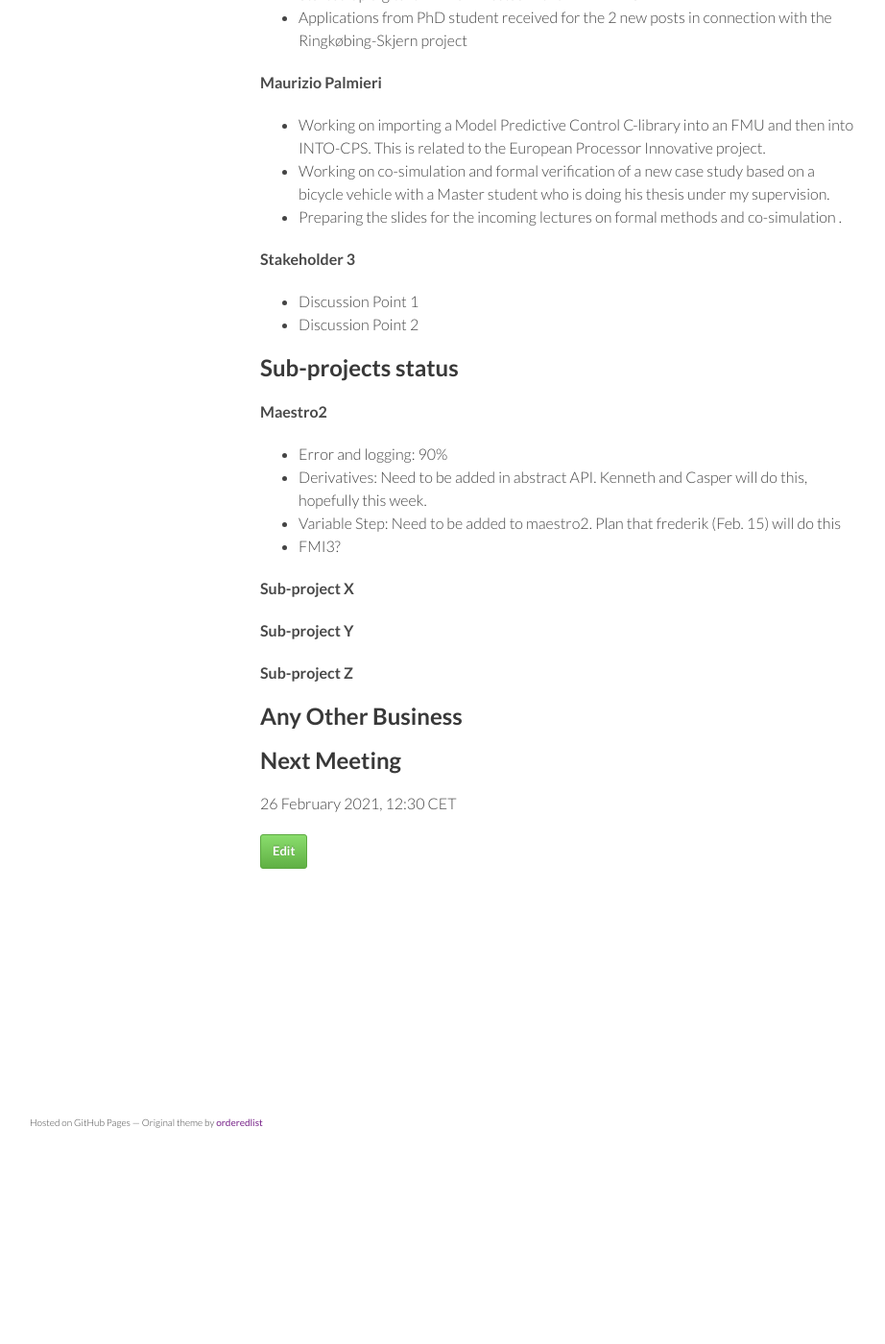
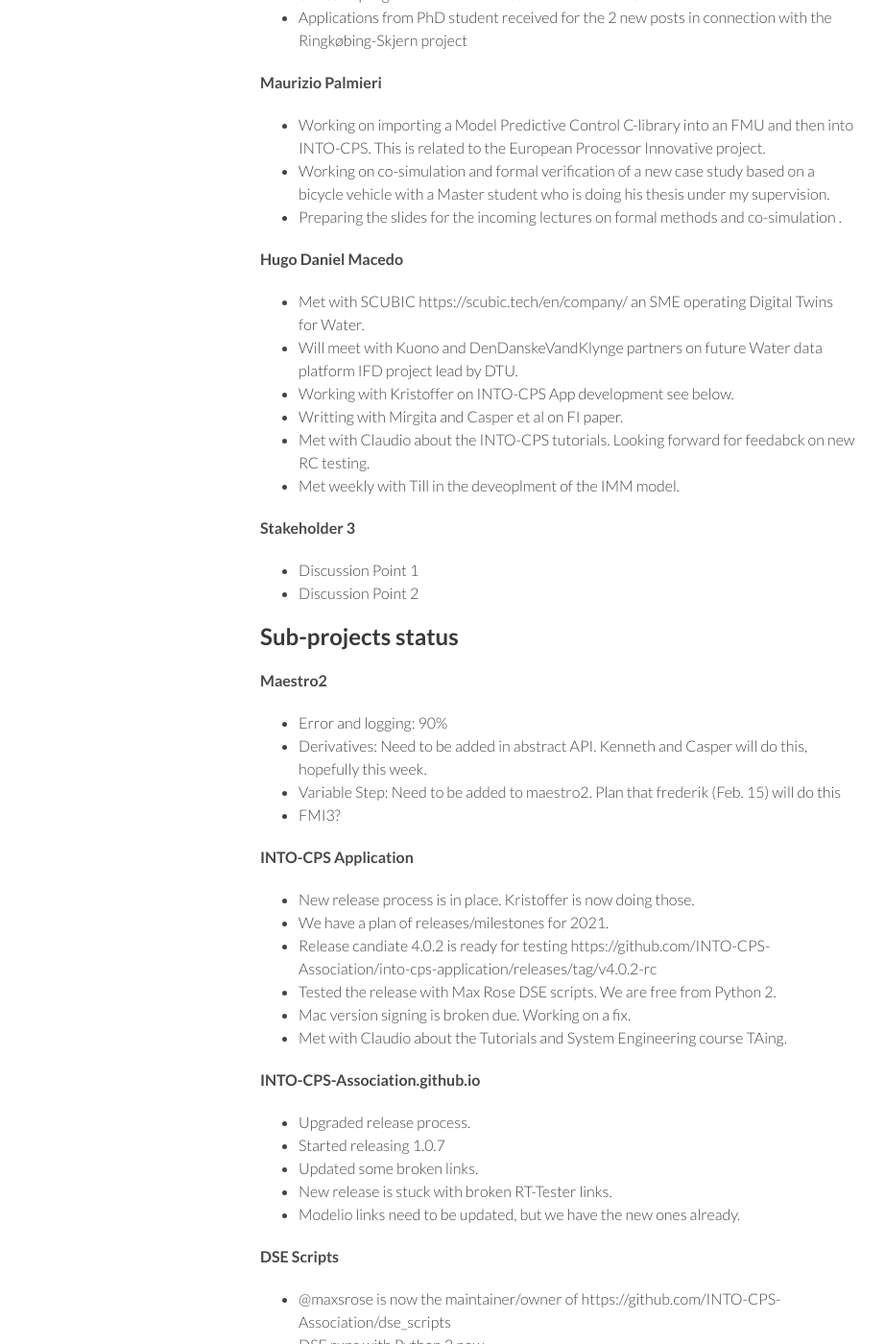
Before and after one commit to digitaltwincentre/digitaltwincentre.github.io, a Jekyll site: the page built from _biweeklies/Biweekly-33.md, in a window 1280 px wide and 1400 px high, scrolled down 843 px. Shown: the whole window at 96% size, without its empty margins (179-1101 px from the left). Built offline with Jekyll 4.4.1, drawn with Linux system fonts in a browser that asks for light colours; nearby versions of some CDN libraries; before the commit the page ends 2042 px from its top, so only the background shows below that; some of the changed text lies outside the part shown.

Commit message:
Update Biweekly-33.md

```diff
--- a/_biweeklies/Biweekly-33.md
+++ b/_biweeklies/Biweekly-33.md
@@ -48,6 +48,14 @@ date: 11 February 2021, 1230 CET
 * Working on co-simulation and formal verification of a new case study based on a bicycle vehicle with a Master student who is doing his thesis under my supervision.
 * Preparing the slides for the incoming lectures on formal methods and co-simulation .
 
+#### Hugo Daniel Macedo
+* Met with SCUBIC https://scubic.tech/en/company/ an SME operating Digital Twins for Water.
+* Will meet with Kuono and DenDanskeVandKlynge partners on future Water data platform IFD project lead by DTU.
+* Working with Kristoffer on INTO-CPS App development see below.
+* Writting with Mirgita and Casper et al on FI paper.
+* Met with Claudio about the INTO-CPS tutorials. Looking forward for feedabck on new RC testing.
+* Met weekly with Till in the deveoplment of the IMM model.
+
 #### Stakeholder 3
 * Discussion Point 1
 * Discussion Point 2
@@ -60,6 +68,31 @@ date: 11 February 2021, 1230 CET
 * Derivatives: Need to be added in abstract API. Kenneth and Casper will do this, hopefully this week.
 * Variable Step: Need to be added to maestro2. Plan that frederik (Feb. 15) will do this
 * FMI3?
+
+#### INTO-CPS Application
+* New release process is in place. Kristoffer is now doing those.
+* We have a plan of releases/milestones for 2021.
+* Release candiate 4.0.2 is ready for testing https://github.com/INTO-CPS-Association/into-cps-application/releases/tag/v4.0.2-rc
+* Tested the release with Max Rose DSE scripts. We are free from Python 2.
+* Mac version signing is broken due. Working on a fix.
+* Met with Claudio about the Tutorials and System Engineering course TAing.
+
+#### INTO-CPS-Association.github.io
+* Upgraded release process.
+* Started releasing 1.0.7
+* Updated some broken links.
+* New release is stuck with broken RT-Tester links.
+* Modelio links need to be updated, but we have the new ones already.
+
+#### DSE Scripts
+* @maxsrose is now the maintainer/owner of https://github.com/INTO-CPS-Association/dse_scripts
+* DSE runs with Python 3 now
+* Progress on Genetic Algorithm to be integrated in the app and maybe in a new tutorial
+* Will move from fetching releases inside the repo folder to a release tag fetching soon
+
+#### Overture
+* Planing to have new release soon.
+* Auto-update will not work for new releases after March due to bintray service end. Checking the impact of this issue.
 
 #### Sub-project X
 
```
